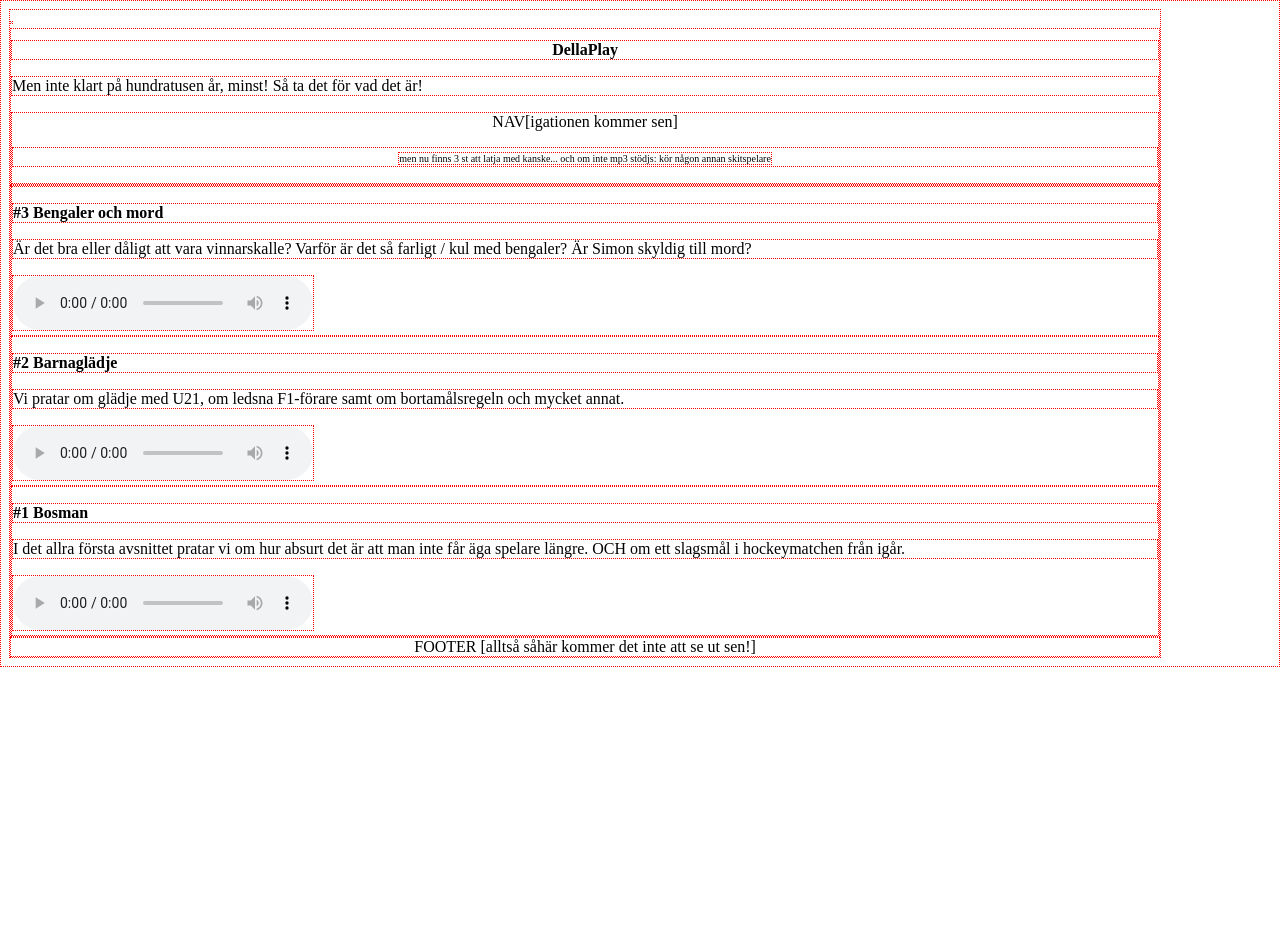
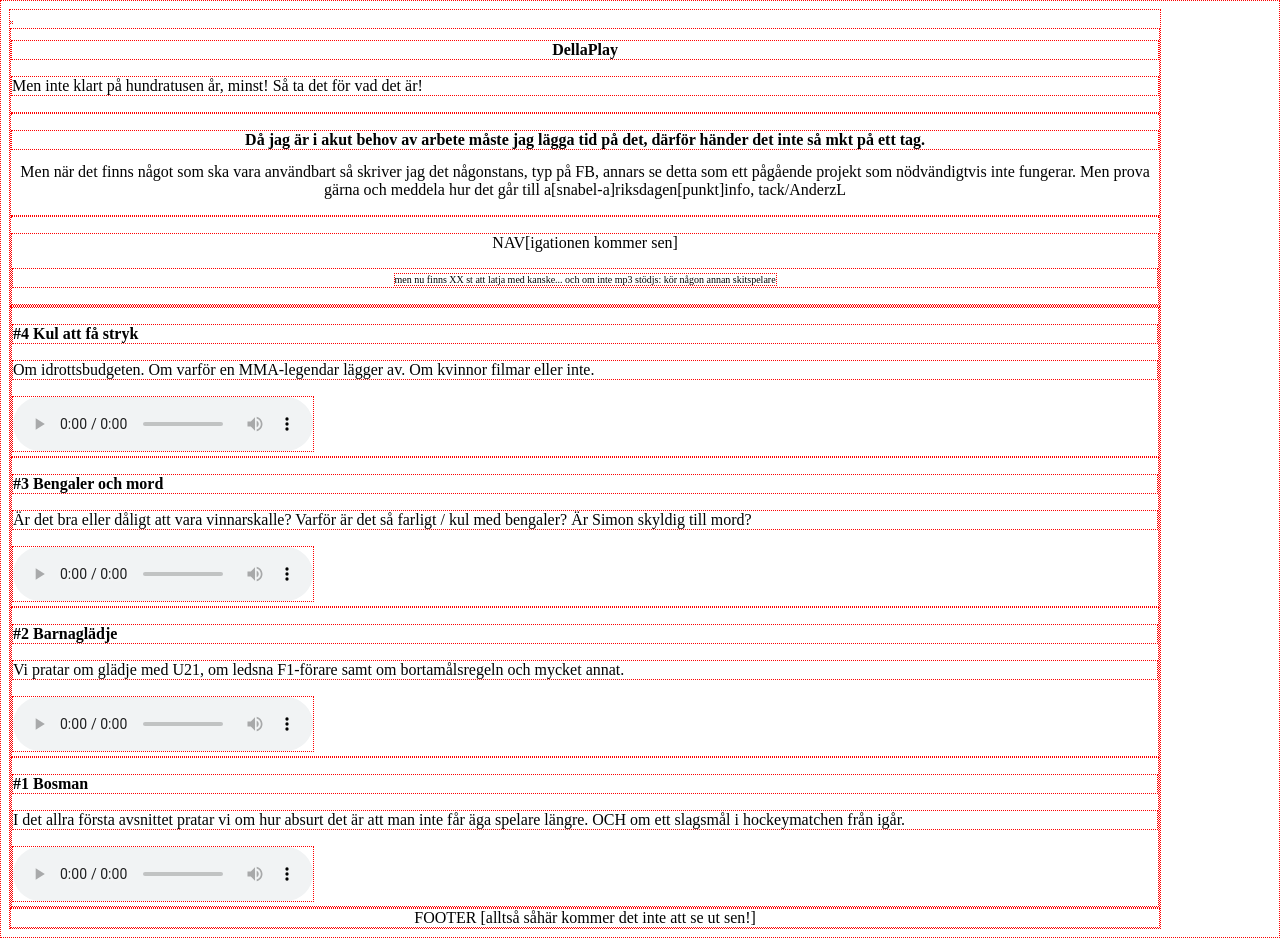
Before and after one commit to dellaplay/dplay, a PHP site: page / in a window 1280 px wide. Before the commit the page ends 667 px from the top, so only its background shows below. Run offline with PHP 8.4, Linux system fonts and the light colour scheme.

Commit message:
170710_4

```diff
--- a/index.php
+++ b/index.php
@@ -36,16 +36,49 @@
 			<p class="LEFTTXT">
 				Men inte klart p&aring; hundratusen &aring;r, minst! Så ta det för vad det är!
 			</p>
+			<p>
+				<h2>Då jag är i akut behov av arbete måste jag lägga tid på det, därför händer det inte så mkt på ett tag.</h2>
+				Men när det finns något som ska vara användbart så skriver jag det någonstans, typ på FB, annars se detta som ett pågående projekt som nödvändigtvis inte fungerar. Men prova gärna och meddela hur det går till a[snabel-a]riksdagen[punkt]info, tack/AnderzL
+			</p>
+
 			<nav>
 				NAV[igationen kommer sen]
 				<p>
-					<small>men nu finns 3 st att latja med kanske... och om inte mp3 stödjs: kör någon annan skitspelare</small>
+					<small>men nu finns XX st att latja med kanske... och om inte mp3 stödjs: kör någon annan skitspelare</small>
 				</p>
 			</nav>
 		</header>
 
 
-		<section id="acast">
+		<section id="acast"> <!--would be better with js holders for all but shit the same! -->
+			<!-- copy from below
+			<article id="id0000">
+				<h3>
+
+				</h3>
+				<p>
+
+				</p>
+				<audio controls>
+				<source src="" type="audio/mpeg">
+					Din webbläsare klarar inte mp3! FU!
+				</audio>
+			</article>
+			to above -->
+			<article id="id0000">
+				<h3>
+					#4 Kul att få stryk
+				</h3>
+				<p>
+					Om idrottsbudgeten. Om varför en MMA-legendar lägger av. Om kvinnor filmar eller inte.
+				</p>
+				<audio controls>
+				<source src="https://acastprod.blob.core.windows.net/media/channels/dellasport/acasts/d977bfb4-b56d-499f-b367-2a7514f5c193/timeline/7ea23355-6f54-43ea-a243-292b7fe4bda3/audio/4kulattfastryk.mp3" type="audio/mpeg">
+					Din webbläsare klarar inte mp3! FU!
+				</audio>
+			</article>
+
+
 			<article id="id00003">
 				<h3>#3 Bengaler och mord</h3>
 				<p>
@@ -55,7 +88,7 @@
 				<audio controls>
 					<source src="https://acastprod.blob.core.windows.net/media/channels/dellasport/acasts/a0540998-f7ea-42ce-b295-b4a19281374d/timeline/4c102c6a-b8e9-4e2f-8f31-492456bd39ed/audio/3bengalerochmord.mp3" type="audio/mpeg">
 					Din webbläsare klarar inte ens mp3, fan vad lökigt!
-					</audio>
+				</audio>
 			</article>
 			<article id="id00002">
 				<h3>#2 Barnaglädje</h3>
```
Also changed, not shown: 3 other files.
